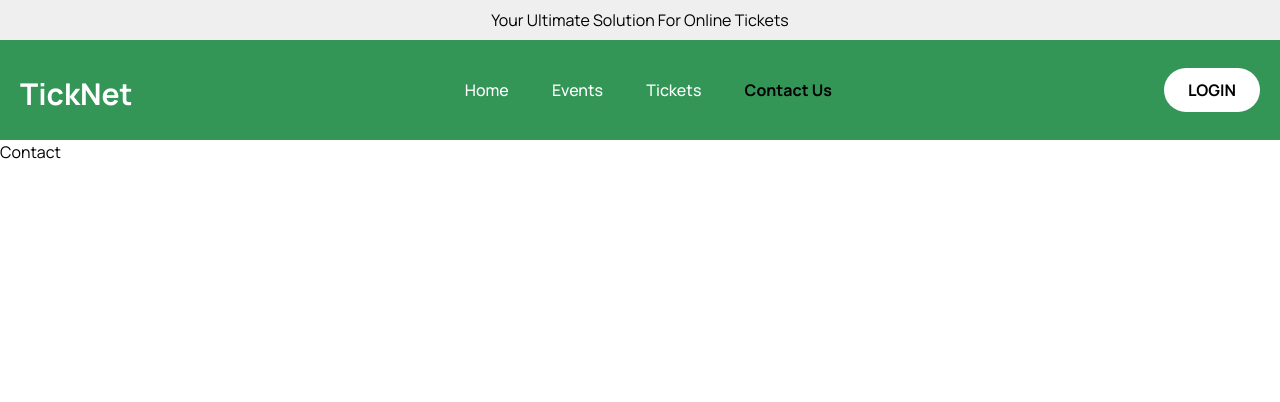
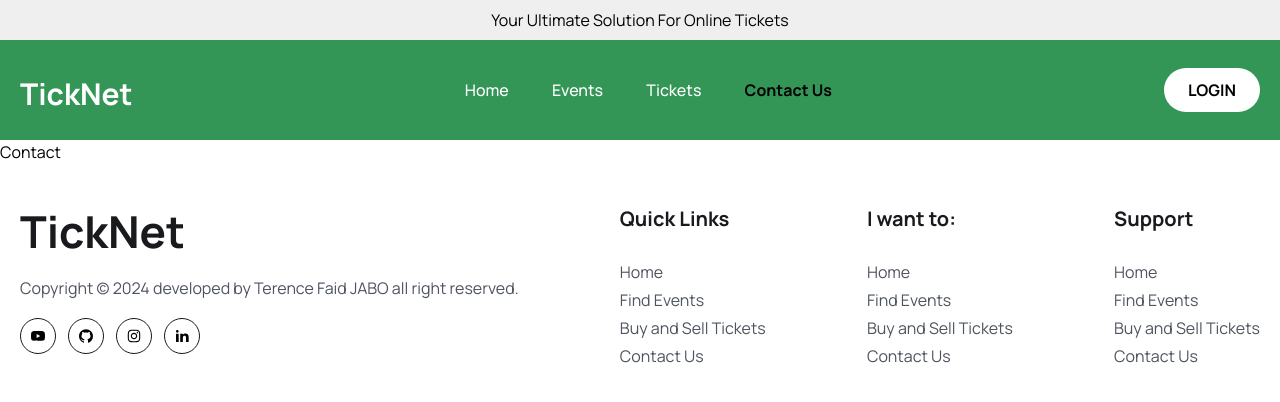
Before and after one commit to faid-terence/Eve-Ease, a React (Vite) app: page /contact in a window 1280 px wide. Shown: the top 402 px of the page. Built offline with nearby package versions, Linux system fonts and the light colour scheme.

Commit message:
feat(footer):Component implemented

```diff
--- /dev/null
+++ b/src/components/Footer/Footer.jsx
@@ -0,0 +1,145 @@
+import React from "react";
+import {
+  AiFillYoutube,
+  AiFillGithub,
+  AiOutlineInstagram,
+} from "react-icons/ai";
+import { RiLinkedinFill } from "react-icons/ri";
+import { Link } from "react-router-dom";
+
+const socialLinks = [
+  {
+    path: "htttps://facebook.com",
+    icon: <AiFillYoutube className="group-hover:text-white w-4 h-5" />,
+  },
+  {
+    path: "htttps://facebook.com",
+    icon: <AiFillGithub className="group-hover:text-white w-4 h-5" />,
+  },
+  {
+    path: "htttps://facebook.com",
+    icon: <AiOutlineInstagram className="group-hover:text-white w-4 h-5" />,
+  },
+  {
+    path: "htttps://facebook.com",
+    icon: <RiLinkedinFill className="group-hover:text-white w-4 h-5" />,
+  },
+];
+const quickLinks01 = [
+  {
+    path: "/home",
+    display: "Home",
+  },
+  {
+    path: "/events",
+    display: "Find Events",
+  },
+  {
+    path: "/tickets",
+    display: "Buy and Sell Tickets",
+  },
+  {
+    path: "/contact",
+    display: "Contact Us",
+  },
+];
+const quickLinks02 = [
+  {
+    path: "/home",
+    display: "Home",
+  },
+  {
+    path: "/events",
+    display: "Find Events",
+  },
+  {
+    path: "/tickets",
+    display: "Buy and Sell Tickets",
+  },
+  {
+    path: "/contact",
+    display: "Contact Us",
+  },
+];
+
+export const Footer = () => {
+  const year = new Date().getFullYear();
+  return (
+    <footer className="pb-16 pt-10">
+      <div className="container">
+        <div className="flex justify-between flex-col md:flex-row flex-wrap gap-[30px]">
+          <div>
+            {/* <img src={logo} alt="" /> */}
+            <h2 className="heading">TickNet</h2>
+            <p className="text-[16px] leading-7 font-[400] text-textColor mt-4">
+              Copyright &copy; {year} developed by Terence Faid JABO all right
+              reserved.
+            </p>
+            <div className="flex items-center gap-3 mt-4">
+              {socialLinks.map((link, index) => (
+                <Link
+                  to={link.path}
+                  key={index}
+                  className="w-9 h-9 border border-solid border-[#181A1E] rounded-full flex items-center justify-center group hover:bg-primaryColor hover:border-none"
+                >
+                  {link.icon}
+                </Link>
+              ))}
+            </div>
+          </div>
+          <div>
+            <h2 className="text-[20px] leading-[30px] font-[700] mb-6 text-headingColor">
+              Quick Links
+            </h2>
+            <ul>
+              {quickLinks01.map((item, index) => (
+                <li key={index}>
+                  <Link
+                    to={item.path}
+                    className="text-[16px] leading-7 font-400 text-textColor"
+                  >
+                    {item.display}
+                  </Link>
+                </li>
+              ))}
+            </ul>
+          </div>
+          <div>
+            <h2 className="text-[20px] leading-[30px] font-[700] mb-6 text-headingColor">
+              I want to:
+            </h2>
+            <ul>
+              {quickLinks02.map((item, index) => (
+                <li key={index}>
+                  <Link
+                    to={item.path}
+                    className="text-[16px] leading-7 font-400 text-textColor"
+                  >
+                    {item.display}
+                  </Link>
+                </li>
+              ))}
+            </ul>
+          </div>
+          <div>
+            <h2 className="text-[20px] leading-[30px] font-[700] mb-6 text-headingColor">
+              Support
+            </h2>
+            <ul>
+              {quickLinks01.map((item, index) => (
+                <li key={index}>
+                  <Link
+                    to={item.path}
+                    className="text-[16px] leading-7 font-400 text-textColor"
+                  >
+                    {item.display}
+                  </Link>
+                </li>
+              ))}
+            </ul>
+          </div>
+        </div>
+      </div>
+    </footer>
+  );
+};
--- a/src/components/Layout/layout.jsx
+++ b/src/components/Layout/layout.jsx
@@ -1,6 +1,7 @@
 import React from "react";
 import { Header } from "../Header/Header";
 import { Router } from "../../Routes/Router";
+import { Footer } from "../Footer/Footer";
 
 export const Layout = () => {
   return (
@@ -9,6 +10,7 @@
       <main>
         <Router />
       </main>
+      <Footer />
     </>
   );
 };
```
